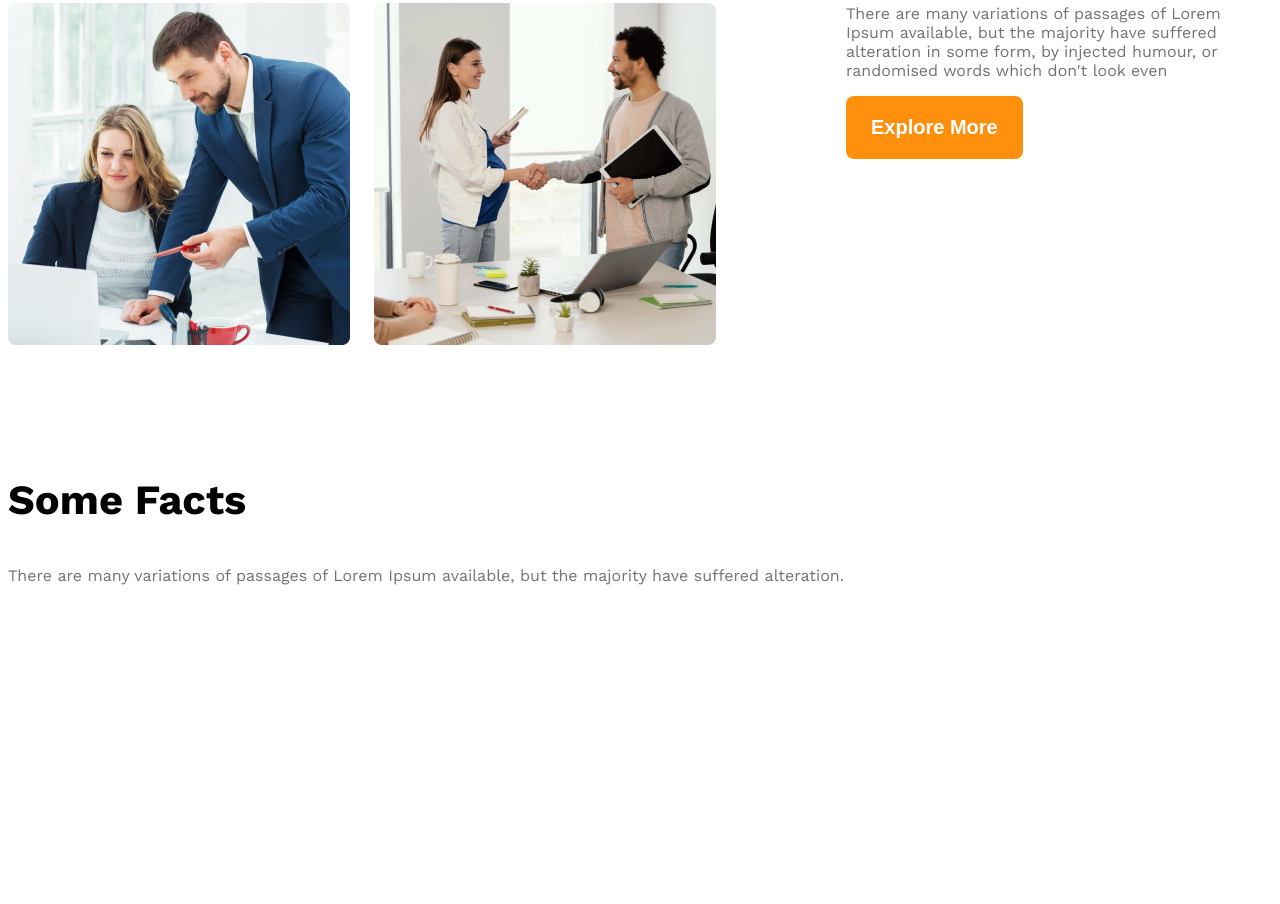
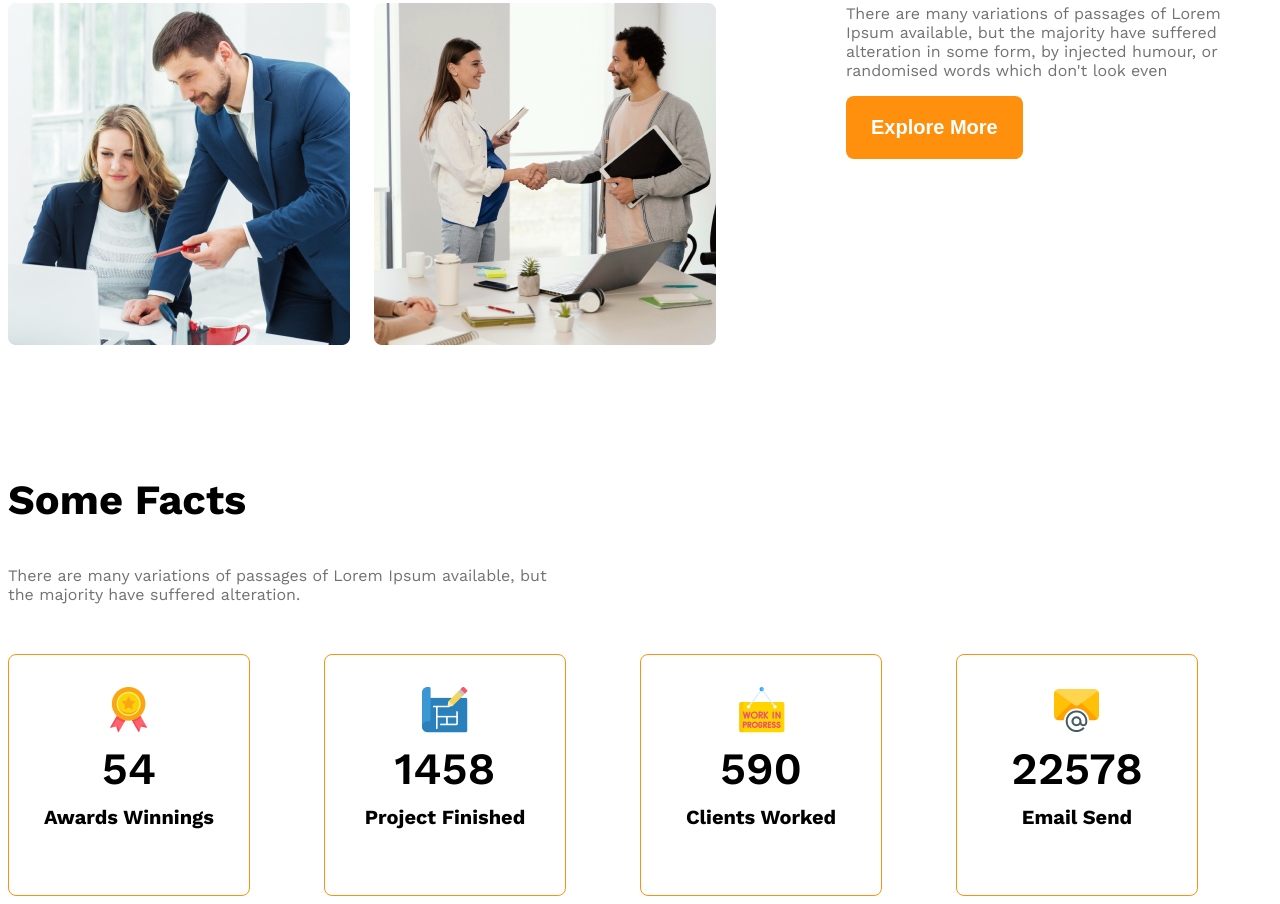
Before and after one commit to khokan784/g3-architects-responsive-website, a plain HTML site: page index.html in a window 1280 px wide. Shown: the part 1677-2581 px from the top of the page. Before the commit the page ends 2442 px from the top, so only its background shows below. Drawn offline with nearby package versions, Linux system fonts and the light colour scheme.

Commit message:
fact done

```diff
--- a/index.html
+++ b/index.html
@@ -22,7 +22,8 @@
         <div class="banner">
             <div class="banner-content">
                 <h1 class="banner-title">Brand New Group of Architects</h1>
-                <p>There are many variations of passages of Lorem Ipsum available, but the majority have suffered alteration in some form, by injected humour, or randomised words which don't look even</p>
+                <p>There are many variations of passages of Lorem Ipsum available, but the majority have suffered
+                    alteration in some form, by injected humour, or randomised words which don't look even</p>
                 <button class="btn-primary">Explore More</button>
             </div>
             <img class="banner-image" src="images/banner.png" alt="">
@@ -38,42 +39,54 @@
                 <img src="images/team4.png" alt="">
             </div>
             <div class="our-features">
-                <h3 class="section-title"> <span id="quick-list" class="text-light-gray">Quick list</span> <span>of Our</span> <span class="text-primary">Features</span></h3>
-                <p class="feature-description text-light-gray">There are many variations of passages of Lorem Ipsum available, but the majority have suffered alteration in some form, by injected humour, or randomised words which don't look even</p>
+                <h3 class="section-title"> <span id="quick-list" class="text-light-gray">Quick list</span> <span>of
+                        Our</span> <span class="text-primary">Features</span></h3>
+                <p class="feature-description text-light-gray">There are many variations of passages of Lorem Ipsum
+                    available, but the majority have suffered alteration in some form, by injected humour, or randomised
+                    words which don't look even</p>
                 <button class="btn-primary">Explore More</button>
             </div>
         </section>
         <!-- feature will enjoy -->
-         <section>
+        <section>
 
-         </section>
-         <!-- some fact -->
-          <sectio class="some-text">
+        </section>
+        <!-- some fact -->
+        <sectio class="some-text">
             <h3 class="section-title">Some Facts</h3>
-            <p class="text-light-gray">There are many variations of passages of Lorem Ipsum available, but the majority have suffered alteration.</p>
+            <p class="text-light-gray fact-description">There are many variations of passages of Lorem Ipsum available, but the majority
+                have suffered alteration.</p>
             <div class="fact-container">
-                <div class="fact">
-                    <img src="" alt="" class="fact-icon">
-                    <h4 class="fact-number"></h4>
-                    <h5 class="fact-name"></h5>
+                <div class="fact-card display-flex">
+                    <div>
+                        <img src="images/icons/ribon.png" alt="" class="fact-icon">
+                        <h4 class="fact-number">54</h4>
+                        <h5 class="fact-name">Awards Winnings</h5>
+                    </div>
                 </div>
-                <div class="fact">
-                    <img src="" alt="" class="fact-icon">
-                    <h4 class="fact-number"></h4>
-                    <h5 class="fact-name"></h5>
+                <div class="fact-card display-flex">
+                    <div>
+                        <img src="images/icons/projects.png" alt="" class="fact-icon">
+                        <h4 class="fact-number">1458</h4>
+                        <h5 class="fact-name">Project Finished</h5>
+                    </div>
                 </div>
-                <div class="fact">
-                    <img src="" alt="" class="fact-icon">
-                    <h4 class="fact-number"></h4>
-                    <h5 class="fact-name"></h5>
+                <div class="fact-card display-flex">
+                    <div>
+                        <img src="images/icons/customers.png" alt="" class="fact-icon">
+                        <h4 class="fact-number">590</h4>
+                        <h5 class="fact-name">Clients Worked</h5>
+                    </div>
                 </div>
-                <div class="fact">
-                    <img src="" alt="" class="fact-icon">
-                    <h4 class="fact-number"></h4>
-                    <h5 class="fact-name"></h5>
+                <div class="fact-card display-flex">
+                    <div>
+                        <img src="images/icons/email.png" alt="" class="fact-icon">
+                        <h4 class="fact-number">22578</h4>
+                        <h5 class="fact-name">Email Send</h5>
+                    </div>
                 </div>
             </div>
-          </section>
+            </section>
     </main>
     <footer></footer>
 </body>
--- a/style/style.css
+++ b/style/style.css
@@ -97,6 +97,33 @@
   #quick-list{
     font-weight: 500;
   }
+  /* some fact styles */
+  .fact-container{
+    display: grid;
+    grid-template-columns: repeat(4, 1fr);
+  }
+  .fact-description{
+    max-width: 540px;
+    margin-bottom: 50px;
+  }
+  .fact-card{
+    border: 1px solid #FF900E;
+    width: 240px;
+    height: 240px;
+    border-radius: 8px;
+    align-items: center;
+    justify-content: center;
+    text-align: center;
+  }
+  .fact-number{
+    font-size: 2.8rem;
+    font-weight: 600;
+    margin: 5px 0 10px 0;
+  }
+  .fact-name{
+    font-size: 1.25rem;
+    margin-top: 10px;
+  }
 
   /* responsive media quary */
   @media screen and (max-width:576px) {
```
